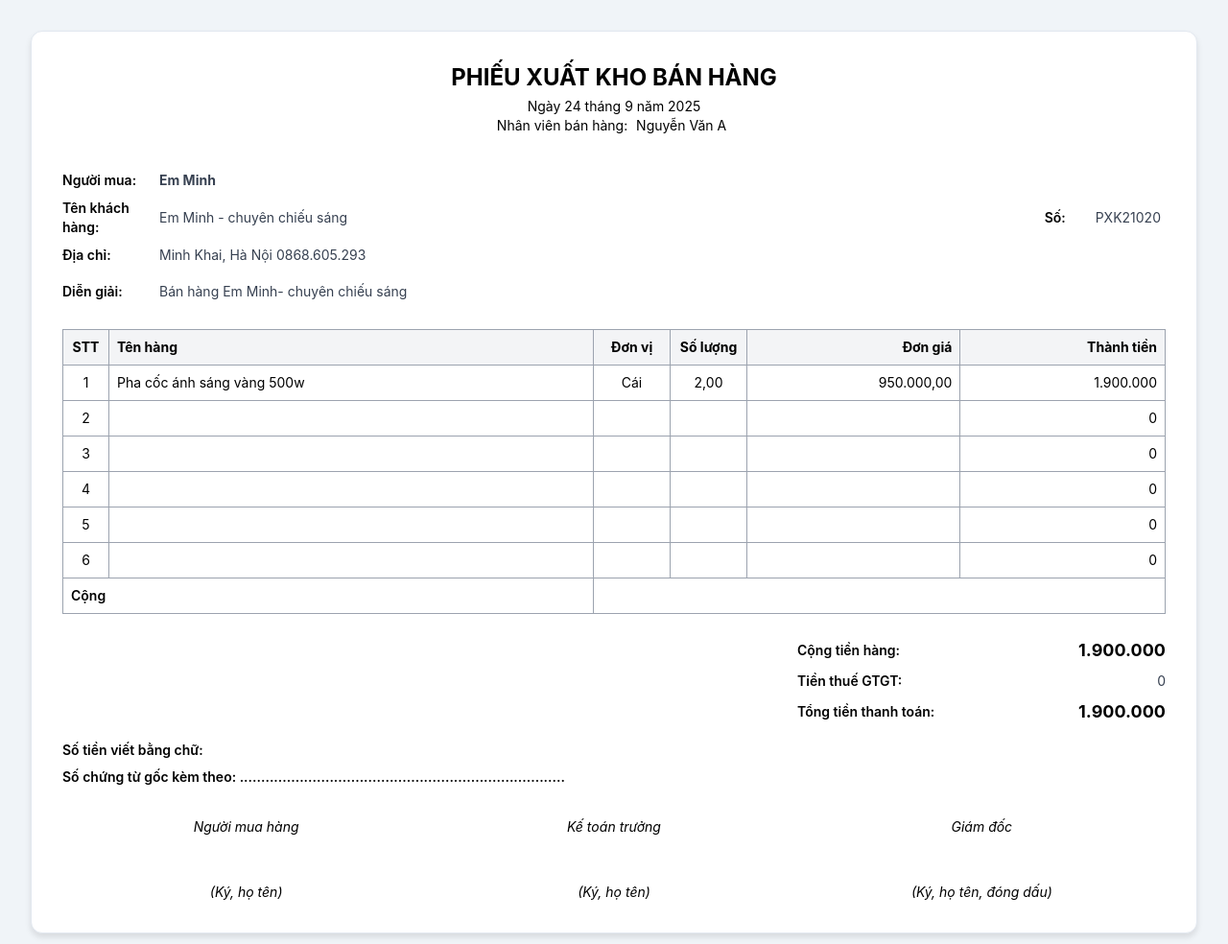
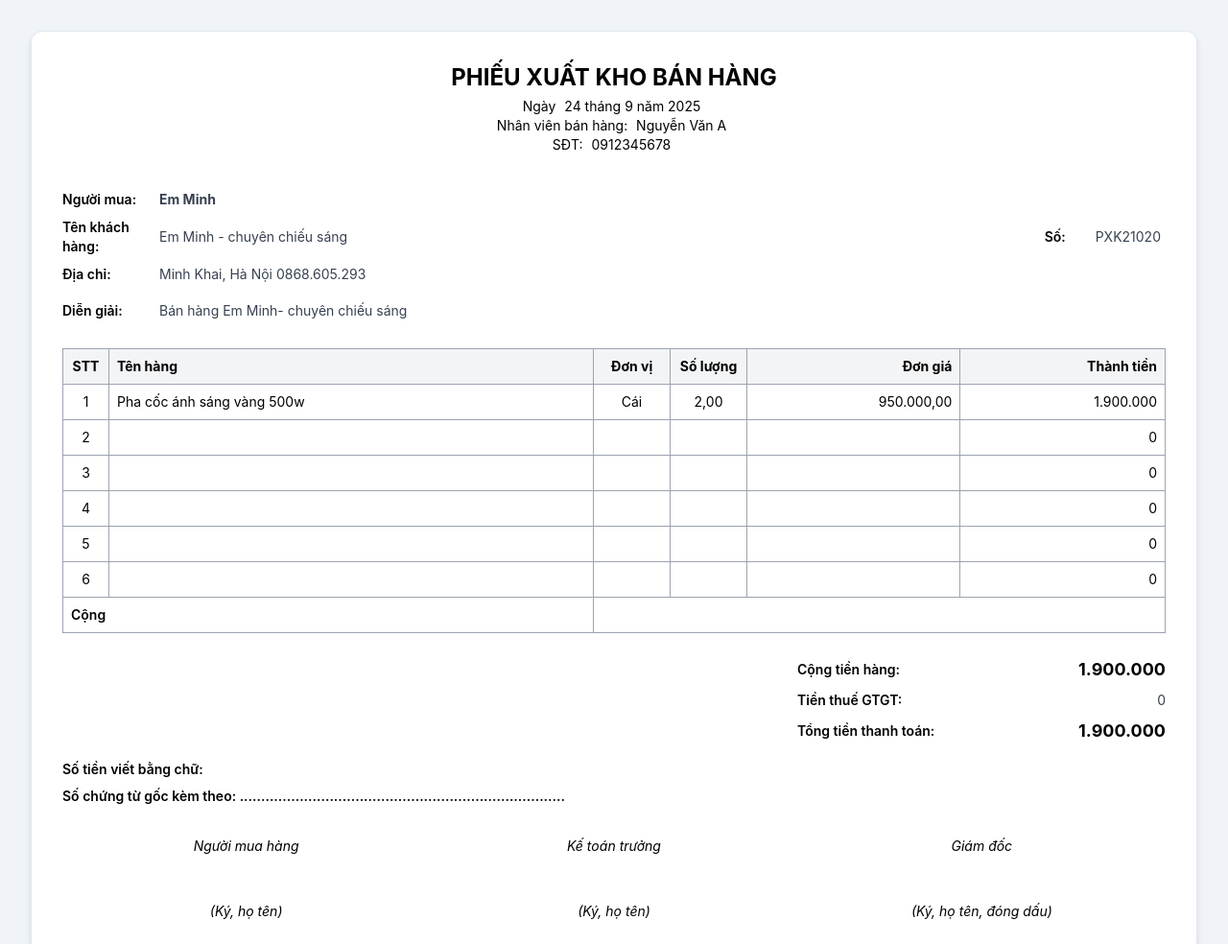
Before and after one commit to dubai17/bang-bao-gia-san-pham, a plain HTML site: page index.html in a window 1280 px wide. Shown: the top 984 px of the page at 96% size. Drawn offline with nearby package versions, Linux system fonts and the light colour scheme.

Commit message:
Update index.html

```diff
--- a/index.html
+++ b/index.html
@@ -47,8 +47,9 @@
     <div class="container">
         <header class="text-center mb-8">
             <h1 class="text-2xl font-bold uppercase mb-1">PHIẾU XUẤT KHO BÁN HÀNG</h1>
-            <p class="text-sm">Ngày <span id="date"></span></p>
+            <p class="text-sm">Ngày <span id="date" class="editable" contenteditable="false"></span></p>
             <p class="text-sm">Nhân viên bán hàng: <span id="salesperson-name" class="editable" contenteditable="false">Nguyễn Văn A</span></p>
+            <p class="text-sm">SĐT: <span id="salesperson-phone" class="editable" contenteditable="false">0912345678</span></p>
         </header>
 
         <section class="mb-6 text-sm">
```
